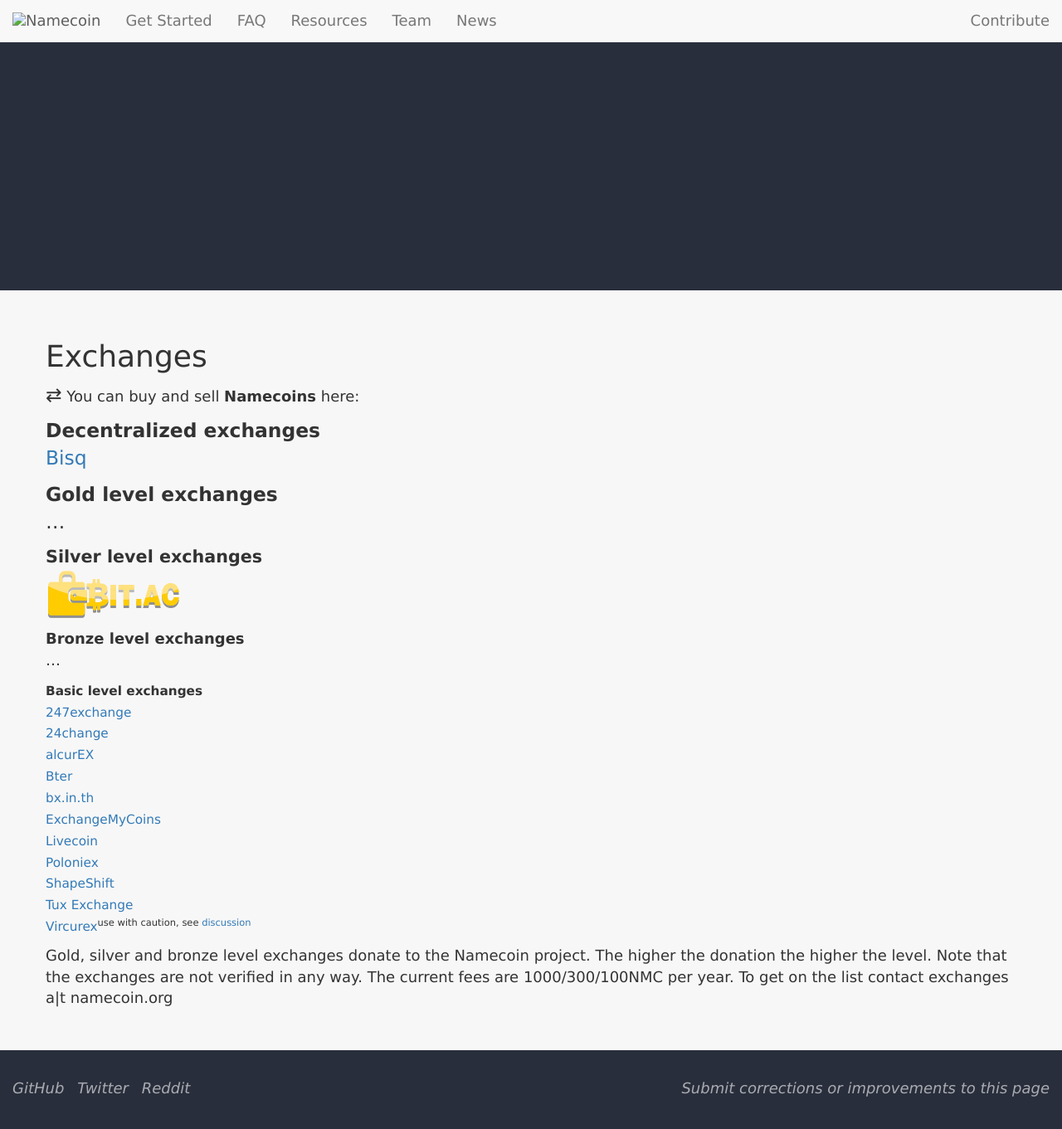
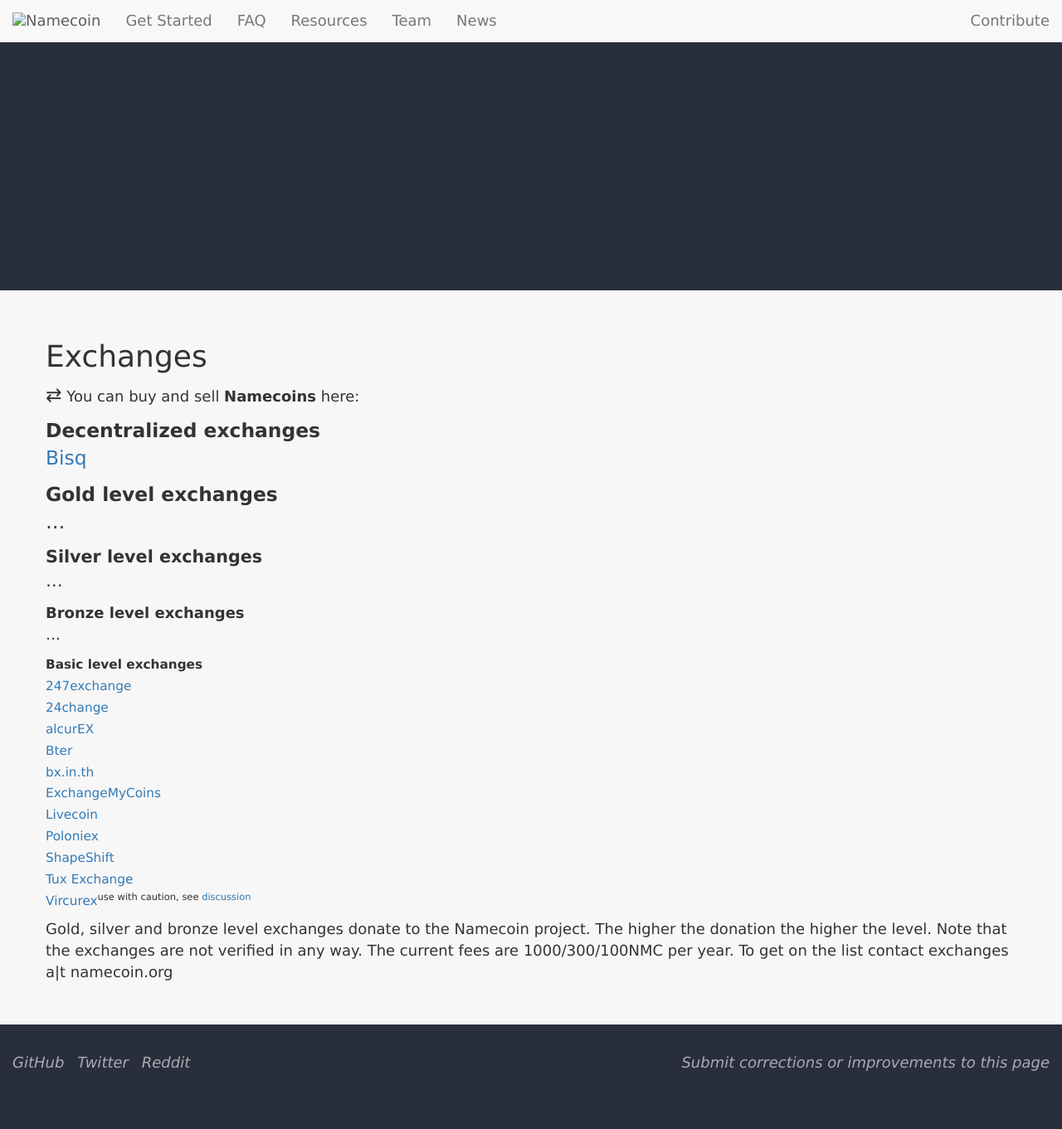
Before and after one commit to JeremyRand/namecoin.org, a Jekyll site: the page built from exchanges/index.md, in a window 1280 px wide and 1365 px high. Shown: the top 1361 px of the window at 83% size. Built offline with Jekyll 4.4.1, drawn with Linux system fonts in a browser that asks for light colours; nearby versions of some CDN libraries; library files that are not in the unit come from our copies.

Commit message:
Exchanges: remove bit.AC

```diff
--- a/exchanges/index.md
+++ b/exchanges/index.md
@@ -19,7 +19,7 @@ title: Exchanges
 
 <span style="font-size:115%;">
 **Silver level exchanges**<br>
-[<img alt="bit.AC" src="images/logo_bitac_164x61.png" width="164px">](https://bit.ac)<br>
+...<br>
 </span>
 
 <span style="font-size:100%;">
```
